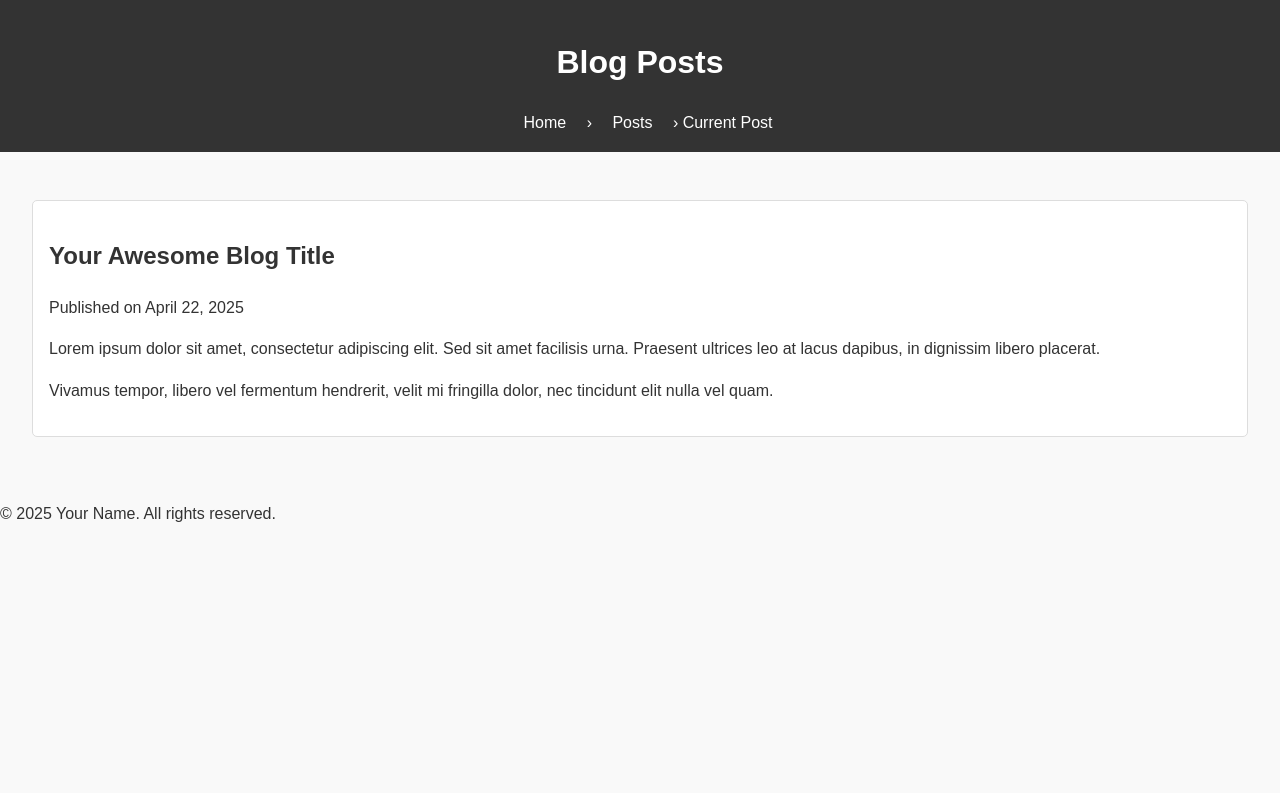
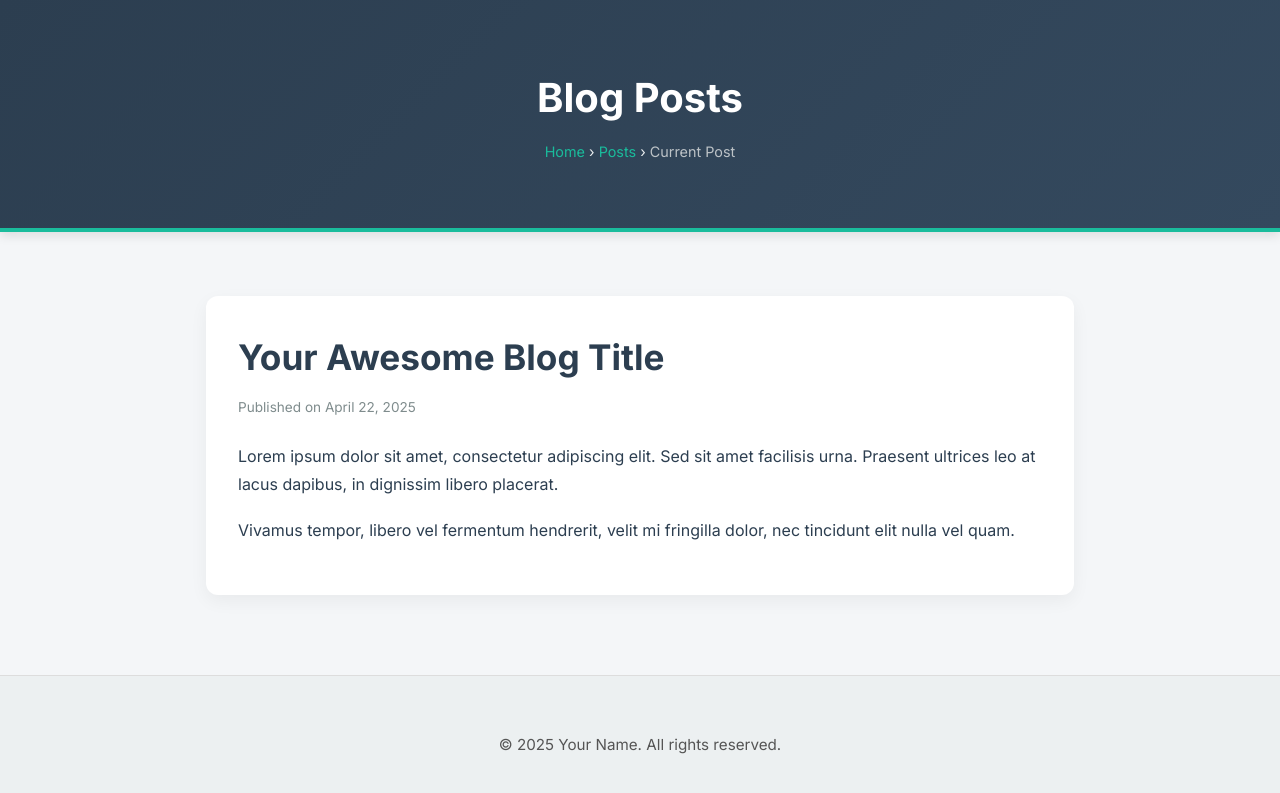
Before and after one commit to Mridula007/blog-layout, a plain HTML site: page post.html in a window 1280 px wide. Drawn offline with Linux system fonts and the light colour scheme.

Commit message:
Update styles.css

```diff
--- a/styles.css
+++ b/styles.css
@@ -1,48 +1,105 @@
-body {
-  font-family: Arial, sans-serif;
-  line-height: 1.6;
+/* Reset & Base Styles */
+* {
   margin: 0;
   padding: 0;
-  background: #f9f9f9;
-  color: #333;
+  box-sizing: border-box;
 }
 
-header {
-  background: #333;
-  color: #fff;
-  padding: 1em;
-  text-align: center;
+body {
+  font-family: 'Inter', sans-serif;
+  background-color: #f4f6f8;
+  color: #2c3e50;
+  line-height: 1.7;
+  font-size: 16px;
 }
 
-nav a {
-  margin: 0 1em;
-  color: #fff;
+/* Container */
+.container {
+  width: 90%;
+  max-width: 900px;
+  margin: 0 auto;
+  padding: 2rem 1rem;
+}
+
+/* Header */
+.header {
+  background: linear-gradient(135deg, #2c3e50, #34495e);
+  color: white;
+  padding: 2rem 1rem;
+  text-align: center;
+  border-bottom: 4px solid #1abc9c;
+  box-shadow: 0 4px 10px rgba(0, 0, 0, 0.1);
+}
+
+.header h1 {
+  font-size: 2.5rem;
+  margin-bottom: 0.5rem;
+}
+
+/* Breadcrumb Navigation */
+.breadcrumb {
+  font-size: 0.9rem;
+  color: #ecf0f1;
+}
+
+.breadcrumb a {
+  color: #1abc9c;
   text-decoration: none;
 }
 
-main {
-  padding: 2em;
+.breadcrumb span {
+  color: #bdc3c7;
 }
 
-form input, form textarea {
-  display: block;
-  width: 100%;
-  margin: 1em 0;
-  padding: 0.5em;
+/* Post Styling */
+.post {
+  background: #fff;
+  padding: 2rem;
+  margin-top: 2rem;
+  border-radius: 12px;
+  box-shadow: 0 6px 18px rgba(0, 0, 0, 0.05);
+  transition: transform 0.3s ease;
 }
 
-button {
-  background: #333;
-  color: #fff;
-  padding: 0.7em 1.5em;
-  border: none;
-  cursor: pointer;
+.post:hover {
+  transform: translateY(-5px);
 }
 
-.post {
-  background: #fff;
-  border: 1px solid #ddd;
-  margin: 1em 0;
-  padding: 1em;
-  border-radius: 5px;
+.post-title {
+  font-size: 2.2rem;
+  font-weight: 700;
+  margin-bottom: 0.5rem;
+  color: #2c3e50;
 }
+
+.post-date {
+  font-size: 0.85rem;
+  color: #7f8c8d;
+  margin-bottom: 1.5rem;
+}
+
+.post-content p {
+  margin-bottom: 1.2rem;
+}
+
+/* Footer */
+.footer {
+  background-color: #ecf0f1;
+  text-align: center;
+  padding: 1.5rem 0;
+  font-size: 0.95rem;
+  color: #555;
+  margin-top: 3rem;
+  border-top: 1px solid #ddd;
+}
+
+/* Responsive */
+@media (max-width: 600px) {
+  .header h1 {
+    font-size: 2rem;
+  }
+
+  .post-title {
+    font-size: 1.6rem;
+  }
+}
```
